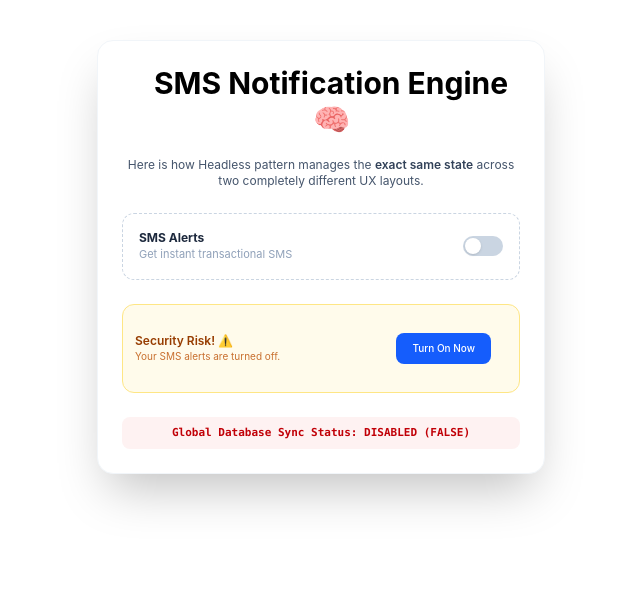
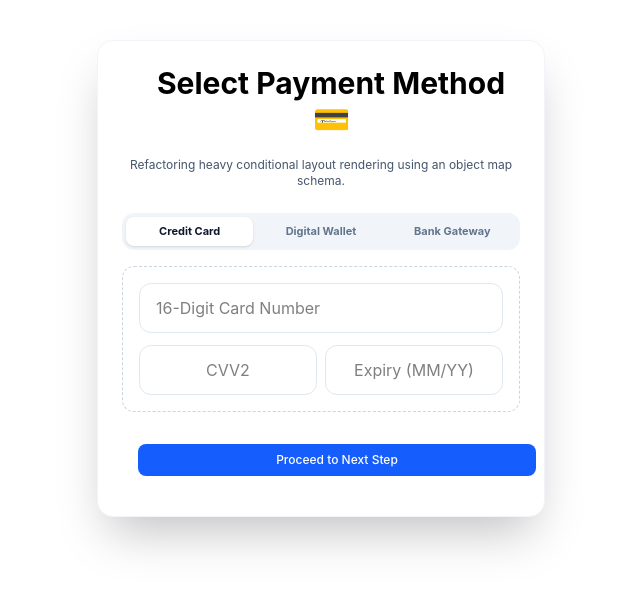
Before and after one commit to Nouralizadeh/Patterns, a React (Vite) app: page / in a window 1280 px wide. Shown: the top 590 px of the page, without its empty margins (319-959 px from the left). Built offline with nearby package versions, Linux system fonts and the light colour scheme.

Commit message:
StrategyPattern example added

```diff
--- a/src/App.tsx
+++ b/src/App.tsx
@@ -19,7 +19,8 @@
 // import DataFetchingCachePattern from "./Paterns/APIDataPatterns/DataFetchingCachePattern";
 // import SuspensePattern from "./Paterns/APIDataPatterns/SuspensePattern";
 // import PrefetchPattern from "./Paterns/APIDataPatterns/PrefetchPattern";
-import HeadlessPattern from "./Paterns/ReusabilityPatterns/HeadlessPattern";
+// import HeadlessPattern from "./Paterns/ReusabilityPatterns/HeadlessPattern";
+import StrategyPattern from "./Paterns/ReusabilityPatterns/StrategyPattern";
 
 function App() {
   return (
@@ -44,8 +45,9 @@ function App() {
       <ConcurrentPattern />
       <DataFetchingCachePattern />
       <SuspensePattern />
-      <PrefetchPattern /> */}
-      <HeadlessPattern />
+      <PrefetchPattern />
+      <HeadlessPattern /> */}
+      <StrategyPattern />
     </>
   );
 }
--- /dev/null
+++ b/src/Paterns/ReusabilityPatterns/StrategyPattern.tsx
@@ -0,0 +1,138 @@
+import { useState } from "react";
+
+// ============================================================================
+// 1. Define the Strategies (Small, Single-Responsibility Components)
+// ============================================================================
+function CardPaymentStrategy() {
+  return (
+    <div className="space-y-3 animate-fadeIn">
+      <input
+        type="text"
+        placeholder="16-Digit Card Number"
+        className="input-standard text-left"
+        maxLength={16}
+      />
+      <div className="flex gap-2">
+        <input
+          type="text"
+          placeholder="CVV2"
+          className="input-standard text-center w-1/2"
+          maxLength={4}
+        />
+        <input
+          type="text"
+          placeholder="Expiry (MM/YY)"
+          className="input-standard text-center w-1/2"
+          maxLength={5}
+        />
+      </div>
+    </div>
+  );
+}
+
+function WalletStrategy() {
+  return (
+    <div className="p-3 bg-emerald-50 dark:bg-emerald-950/20 border border-emerald-100 dark:border-emerald-900/40 rounded-xl text-center animate-fadeIn">
+      <p className="text-xs text-emerald-800 dark:text-emerald-400 font-medium">
+        Wallet Balance: <span className="font-bold">$245.00</span>
+      </p>
+      <p className="text-[10px] text-emerald-600/80 dark:text-emerald-500 mt-1">
+        Funds will be deducted immediately from your secure digital wallet.
+      </p>
+    </div>
+  );
+}
+
+function GatewayStrategy() {
+  return (
+    <div className="p-3 bg-slate-100 dark:bg-slate-800 border border-slate-200 dark:border-slate-700 rounded-xl text-center animate-fadeIn">
+      <p className="text-xs text-slate-600 dark:text-slate-400">
+        Direct Secure Bank Gateway Connection
+      </p>
+      <p className="text-[10px] text-slate-400 mt-1">
+        Please ensure your proxy/VPN is disabled before proceeding to checkout.
+      </p>
+    </div>
+  );
+}
+
+// ============================================================================
+// 2. The Strategy Map (The Dictionary)
+// ============================================================================
+type PaymentMethod = "CARD" | "WALLET" | "GATEWAY";
+
+const PAYMENT_STRATEGIES: Record<PaymentMethod, () => JSX.Element> = {
+  CARD: CardPaymentStrategy,
+  WALLET: WalletStrategy,
+  GATEWAY: GatewayStrategy,
+};
+
+// ============================================================================
+// 3. Main Orchestrator Component
+// ============================================================================
+export default function StrategyPattern() {
+  const [method, setMethod] = useState<PaymentMethod>("CARD");
+  const [paymentSuccess, setPaymentSuccess] = useState<boolean>(false);
+
+  const SelectedStrategyComponent = PAYMENT_STRATEGIES[method];
+
+  const handlePaymentSubmit = () => {
+    setPaymentSuccess(true);
+    // Auto-hide the message after 3 seconds
+    setTimeout(() => setPaymentSuccess(false), 3000);
+  };
+  return (
+    <div className="elevated-container max-w-md">
+      <h2 className="title">Select Payment Method 💳</h2>
+      <p className="label1 text-xs mb-6">
+        Refactoring heavy conditional layout rendering using an object map
+        schema.
+      </p>
+
+      <div className="w-full space-y-4">
+        {/* Step 1: Strategy Selectors */}
+        <div className="flex bg-slate-100 dark:bg-slate-800 p-1 rounded-xl gap-1">
+          {(Object.keys(PAYMENT_STRATEGIES) as PaymentMethod[]).map((type) => (
+            <button
+              key={type}
+              onClick={() => setMethod(type)}
+              className={`flex-1 py-1.5 text-[11px] font-bold rounded-lg transition-all m-0 border-none ${
+                method === type
+                  ? "bg-white text-slate-900 shadow-sm dark:bg-slate-700 dark:text-white"
+                  : "text-slate-500 hover:text-slate-700 dark:hover:text-slate-300 bg-transparent"
+              }`}
+            >
+              {type === "CARD"
+                ? "Credit Card"
+                : type === "WALLET"
+                  ? "Digital Wallet"
+                  : "Bank Gateway"}
+            </button>
+          ))}
+        </div>
+
+        {/* Step 2: Dynamic Render (Clean architectural execution) */}
+        <div className="dashed-border-container min-h-[120px] flex flex-col justify-center bg-white dark:bg-slate-900">
+          <SelectedStrategyComponent />
+        </div>
+
+        {paymentSuccess && (
+          <div className="succsess text-xs text-center font-semibold animate-fadeIn">
+            🎉 Payment processed successfully via{" "}
+            <span className="uppercase">{method}</span>!
+          </div>
+        )}
+
+        {/* Updated Action Button */}
+        <button
+          onClick={handlePaymentSubmit}
+          className="btn-primary w-full m-0 text-xs py-2"
+        >
+          {method === "WALLET"
+            ? "Confirm & Pay Instantly"
+            : "Proceed to Next Step"}
+        </button>
+      </div>
+    </div>
+  );
+}
```
